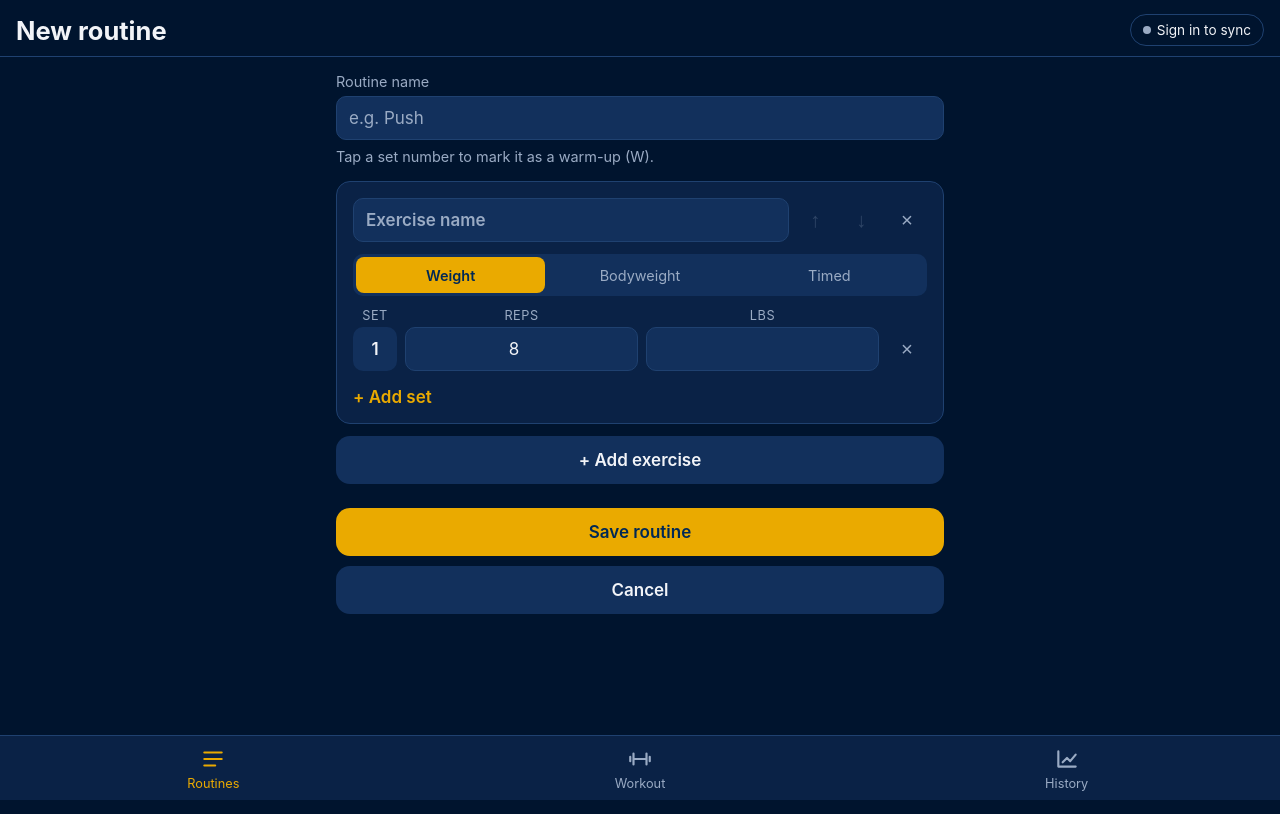
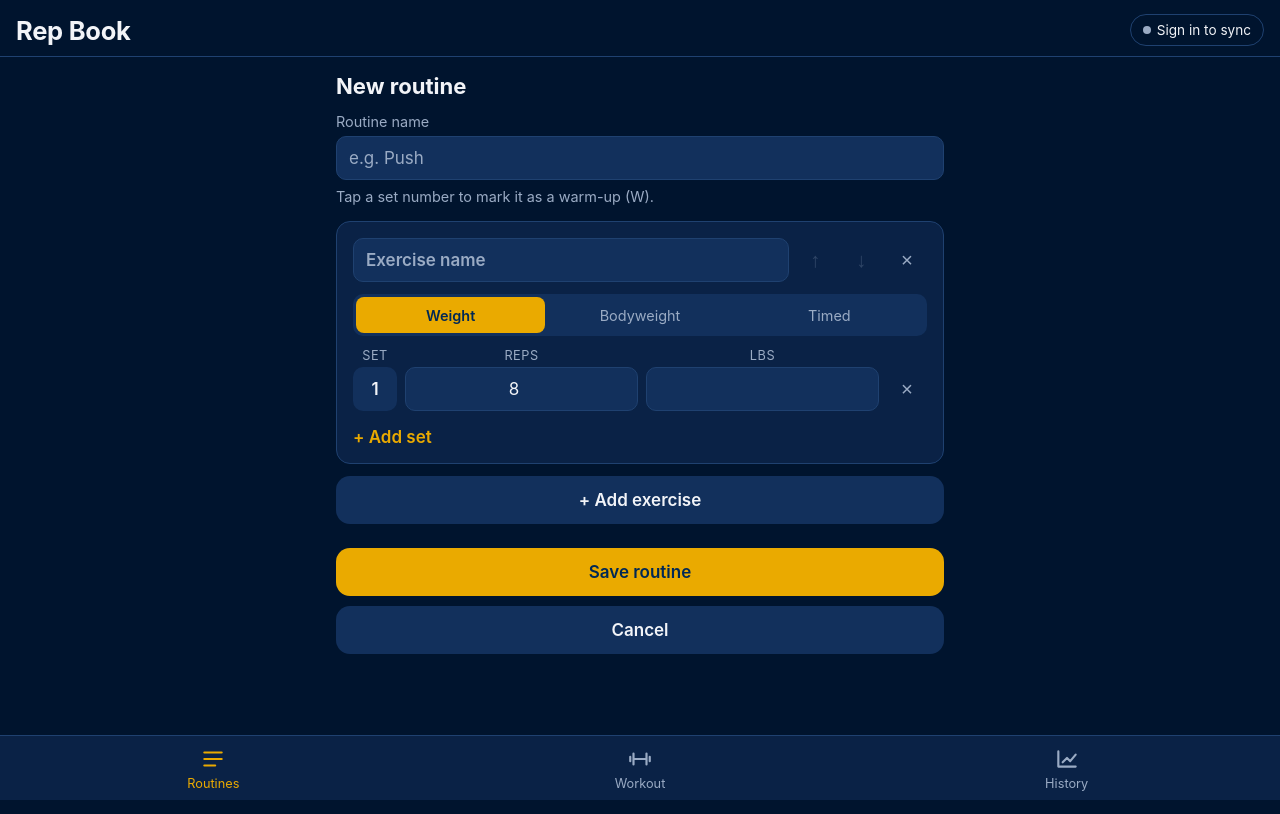
Before and after one commit to Arch116/rep-book, a plain HTML site: page index.html in a window 1280 px wide. Both pictures are taken after a click on the link "New routine". Drawn offline with nearby package versions, Linux system fonts and the light colour scheme.

Commit message:
Name the app Rep Book; show it in the top bar
Co-Authored-By: Claude Opus 5.5 <noreply@anthropic.com>

```diff
--- a/account.js
+++ b/account.js
@@ -34,11 +34,11 @@ let accountMessage = '';
 
 function renderAccount() {
   drawAccount();
+  viewEl.insertAdjacentHTML('afterbegin', screenTitle('Account'));
   viewEl.insertAdjacentHTML('beforeend', backupSectionHTML()); // from backup.js
 }
 
 function drawAccount() {
-  titleEl.textContent = 'Account';
   const s = Sync.status;
   const msg = accountMessage ? `<div class="toast">${esc(accountMessage)}</div>` : '';
   accountMessage = '';
--- a/app.js
+++ b/app.js
@@ -2,11 +2,14 @@
 // and draws it into the <main id="view"> area.
 
 const viewEl = document.getElementById('view');
-const titleEl = document.getElementById('page-title');
 
 // Makes typed text safe to put inside the page.
 const esc = s => String(s ?? '').replace(/[&<>"']/g, c =>
   ({ '&': '&amp;', '<': '&lt;', '>': '&gt;', '"': '&quot;', "'": '&#39;' }[c]));
+
+// The top bar always shows the app name. Screens one level down from a tab
+// (editing a routine, one workout, Account) put their own title at the top.
+const screenTitle = text => `<h2 class="screen-title">${esc(text)}</h2>`;
 
 const TYPES = { weight: 'Weight', bodyweight: 'Bodyweight', time: 'Timed' };
 
@@ -25,7 +28,6 @@ function routineSummary(r) {
 /* ---------- Routines list ---------- */
 
 function renderRoutineList() {
-  titleEl.textContent = 'Routines';
   const routines = Store.routines;
   if (!routines.length) {
     viewEl.innerHTML = `
@@ -111,8 +113,8 @@ function exerciseCard(ex, i, count) {
 }
 
 function renderEditor() {
-  titleEl.textContent = draftIsNew ? 'New routine' : 'Edit routine';
   viewEl.innerHTML = `
+    ${screenTitle(draftIsNew ? 'New routine' : 'Edit routine')}
     <label class="field">
       <span>Routine name</span>
       <input data-field="name" value="${esc(draft.name)}" placeholder="e.g. Push">
--- a/history.js
+++ b/history.js
@@ -32,7 +32,6 @@ function volume(session) {
 function renderHistory(sessionId, extra) {
   if (sessionId === 'progress') return renderProgress(extra);
   if (sessionId) return renderSessionDetail(sessionId);
-  titleEl.textContent = 'History';
 
   const sessions = [...Store.sessions].sort((a, b) => b.startedAt.localeCompare(a.startedAt));
   if (!sessions.length) {
@@ -73,7 +72,6 @@ function renderHistory(sessionId, extra) {
 function renderSessionDetail(sessionId) {
   const s = Store.sessions.find(x => x.id === sessionId);
   if (!s) { location.hash = '#/history'; return; }
-  titleEl.textContent = s.routineName;
 
   const vol = volume(s);
   const stats = [
@@ -105,6 +103,7 @@ function renderSessionDetail(sessionId) {
 
   viewEl.innerHTML = `
     <a class="back-link" href="#/history">‹ History</a>
+    ${screenTitle(s.routineName)}
     <p class="muted small hint">${stats}</p>
     ${s.notes ? `<div class="card"><div class="muted small">Notes</div><div class="note-text">${esc(s.notes)}</div></div>` : ''}
     ${cards}
--- a/index.html
+++ b/index.html
@@ -4,20 +4,20 @@
   <meta charset="utf-8">
   <meta name="viewport" content="width=device-width, initial-scale=1, viewport-fit=cover">
   <meta name="theme-color" content="#00142e">
-  <title>Workout Log</title>
+  <title>Rep Book</title>
   <!-- Lets you add the app to your home screen. -->
   <link rel="manifest" href="manifest.webmanifest">
   <link rel="icon" href="icons/icon.svg" type="image/svg+xml">
   <link rel="apple-touch-icon" href="icons/icon-180.png">
   <meta name="mobile-web-app-capable" content="yes">
   <meta name="apple-mobile-web-app-capable" content="yes">
-  <meta name="apple-mobile-web-app-title" content="Workouts">
+  <meta name="apple-mobile-web-app-title" content="Rep Book">
   <meta name="apple-mobile-web-app-status-bar-style" content="black-translucent">
   <link rel="stylesheet" href="styles.css">
 </head>
 <body>
   <header class="topbar">
-    <h1 id="page-title">Routines</h1>
+    <h1>Rep Book</h1>
     <a id="sync-badge" class="sync-badge" href="#/account" hidden><i aria-hidden="true"></i><span></span></a>
   </header>
 
--- a/progress.js
+++ b/progress.js
@@ -80,7 +80,6 @@ function statTiles(h) {
 }
 
 function renderProgress(selectedKey) {
-  titleEl.textContent = 'History';
   progressCharts.forEach(c => c.destroy());
   progressCharts = [];
 
--- a/styles.css
+++ b/styles.css
@@ -36,7 +36,7 @@ html, body {
   border-bottom: 1px solid var(--border);
 }
 .topbar { display: flex; align-items: center; justify-content: space-between; gap: 12px; }
-.topbar h1 { margin: 0; font-size: 1.5rem; min-width: 0; overflow: hidden; text-overflow: ellipsis; white-space: nowrap; }
+.topbar h1 { margin: 0; font-size: 1.5rem; letter-spacing: -0.01em; min-width: 0; overflow: hidden; text-overflow: ellipsis; white-space: nowrap; }
 
 /* Sync indicator, top right. */
 .sync-badge {
@@ -466,3 +466,6 @@ select {
   border-radius: 50%;
   background: var(--accent);
 }
+
+/* Title for screens one level down from a tab (the top bar shows the app name). */
+.screen-title { margin: 0 0 14px; font-size: 1.3rem; }
--- a/workout.js
+++ b/workout.js
@@ -94,7 +94,6 @@ function startWorkout(routineId) {
 /* ---------- Screens ---------- */
 
 function renderWorkout() {
-  titleEl.textContent = 'Workout';
   if (Store.active) return renderSession(Store.active);
 
   const toast = toastText ? `<div class="toast">${esc(toastText)}</div>` : '';
```
Also changed, not shown: manifest.webmanifest.
